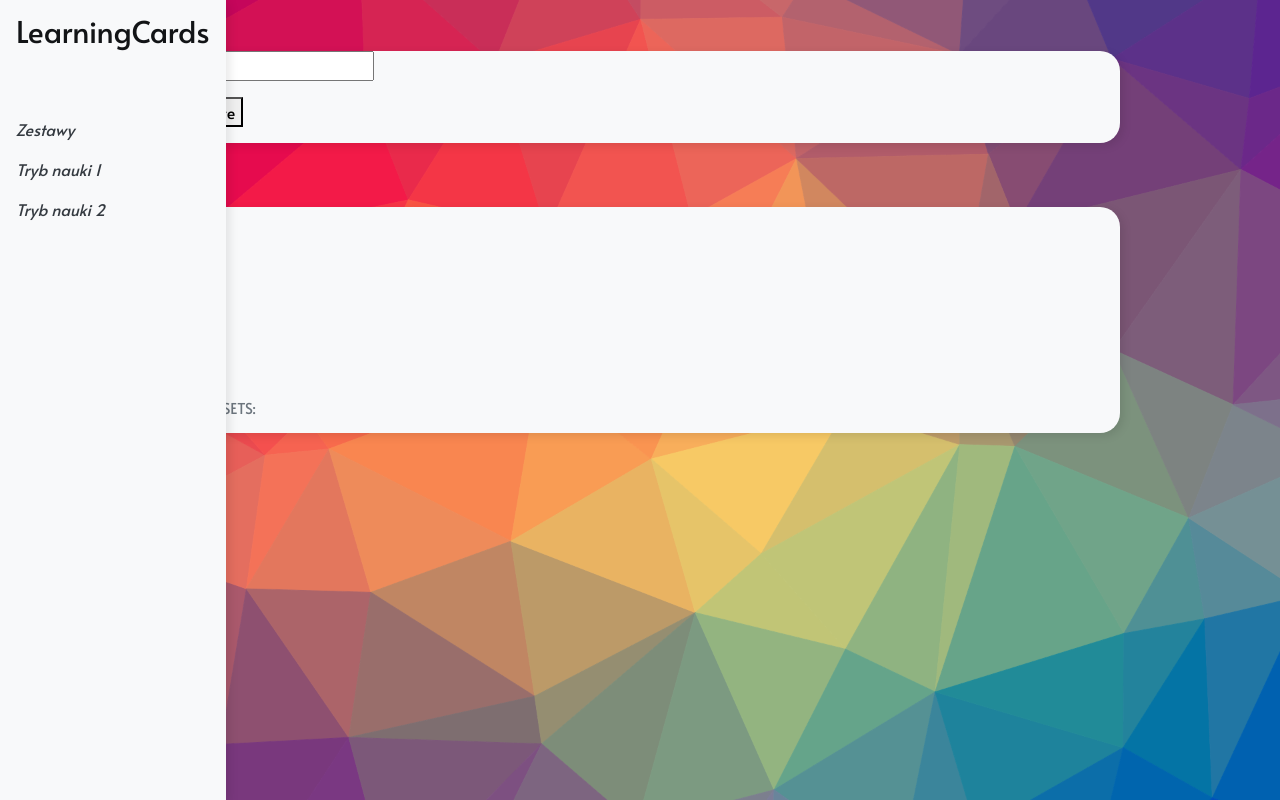
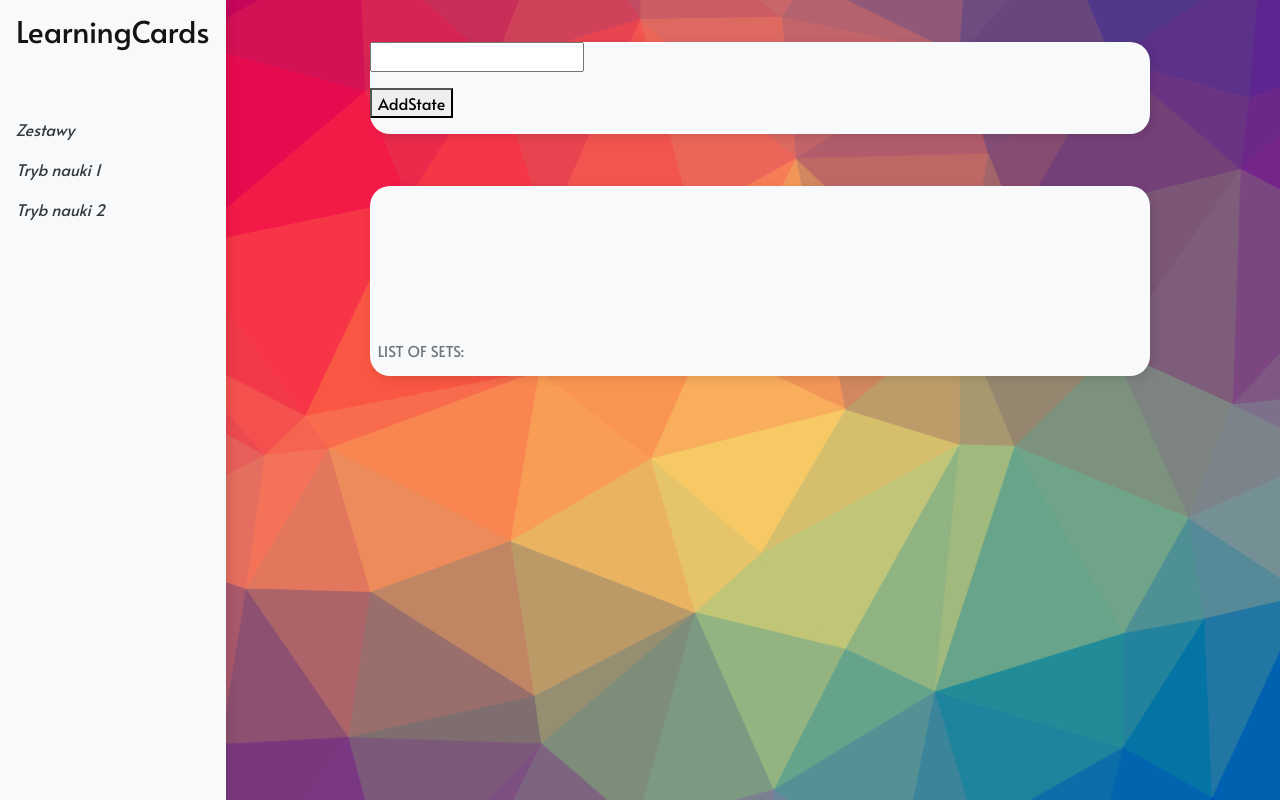
Before and after one commit to KamilKrol5/learning-cards, a React (Create React App) app in the folder front/: page / in a window 1280 px wide. Built offline with nearby package versions, Linux system fonts and the light colour scheme.

Commit message:
quick fix

```diff
--- a/front/src/components/pages/Dashboard/Dashboard.js
+++ b/front/src/components/pages/Dashboard/Dashboard.js
@@ -26,10 +26,10 @@ class Dashboard extends Component {
         // const {userSets} = this.state;
         return (
             <div id="main-div">
-                <div id="navdiv">
+                <div id="navDiv">
                     <NavBarUser></NavBarUser>
                 </div>
-                <div  className="flex-column w-100" id="dashDiv">
+                <div  id="dashDiv">
                     <div className="bg-light" id="createSet">
 
                         <form onSubmit={(e) => {this.addState(e)}}>
--- a/front/src/components/pages/Dashboard/dashboard.css
+++ b/front/src/components/pages/Dashboard/dashboard.css
@@ -4,14 +4,16 @@
     width: 100%;
     display: flex;
     flex-direction: row;
+    align-items: stretch;
 }
 #navDiv{
-
+    min-width: 15rem;
 }
 #dashDiv{
     display: flex;
     flex-direction: column;
     align-items: center;
+    flex:1;
 }
 #createSet{
     border-radius: 20px;
```
